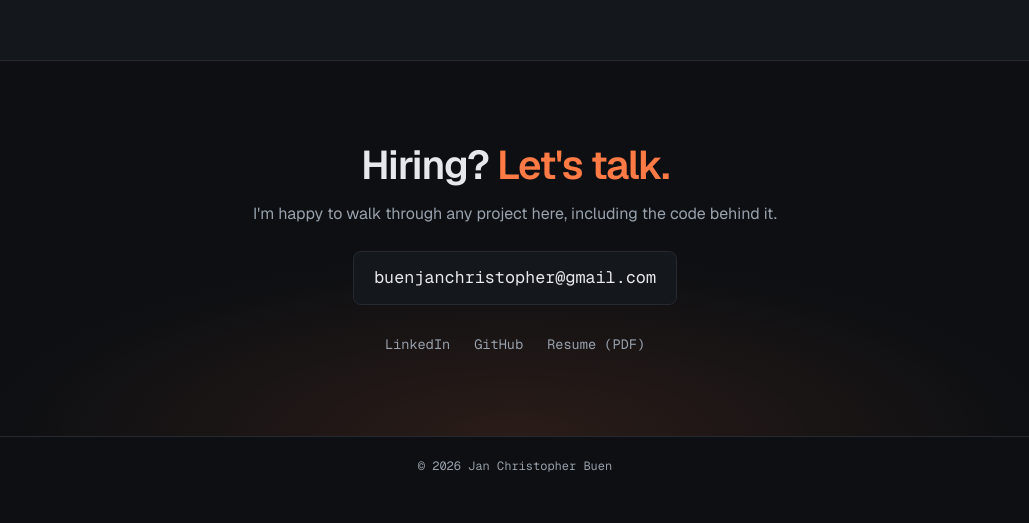
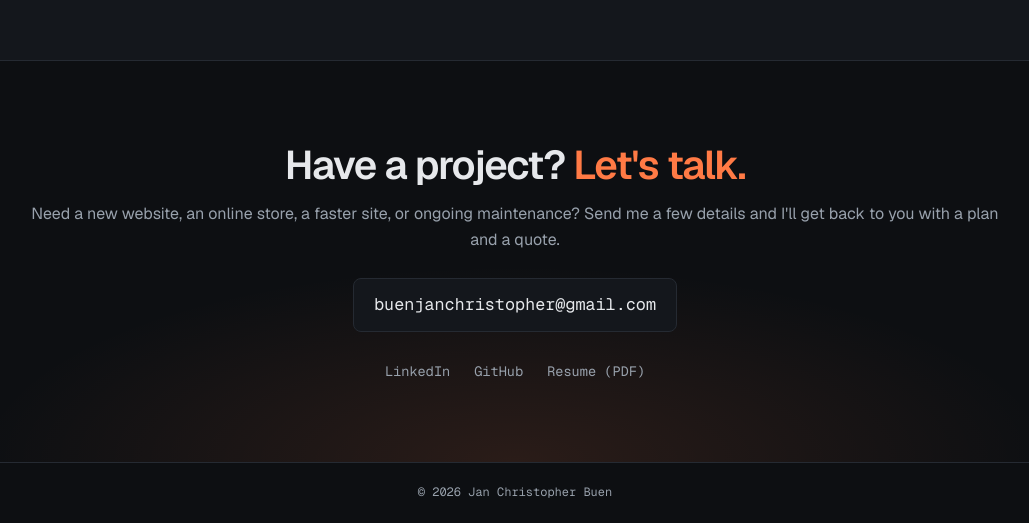
Before and after one commit to rankcraftweb/portfolio, a plain HTML site: page index.html in a window 1280 px wide. Shown: the part 6225-6748 px from the top of the page, without its empty margins (125-1154 px from the left). Before the commit the page ends 6721 px from the top, so only its background shows below. Drawn offline with nearby package versions, Linux system fonts and the light colour scheme.

Commit message:
Reword contact section for freelance clients
Co-Authored-By: Claude Opus 5.5 <noreply@anthropic.com>

```diff
--- a/index.html
+++ b/index.html
@@ -321,8 +321,8 @@
     <!-- CONTACT -->
     <section id="contact" class="section section-accent">
       <div class="container contact">
-        <h2>Hiring? <em>Let's talk.</em></h2>
-        <p>I'm happy to walk through any project here, including the code behind it.</p>
+        <h2>Have a project? <em>Let's talk.</em></h2>
+        <p>Need a new website, an online store, a faster site, or ongoing maintenance? Send me a few details and I'll get back to you with a plan and a quote.</p>
         <a href="mailto:buenjanchristopher@gmail.com" class="contact-email">buenjanchristopher@gmail.com</a>
         <ul class="social-links">
           <li><a href="https://linkedin.com/in/jan-christopher-buen">LinkedIn</a></li>
```
